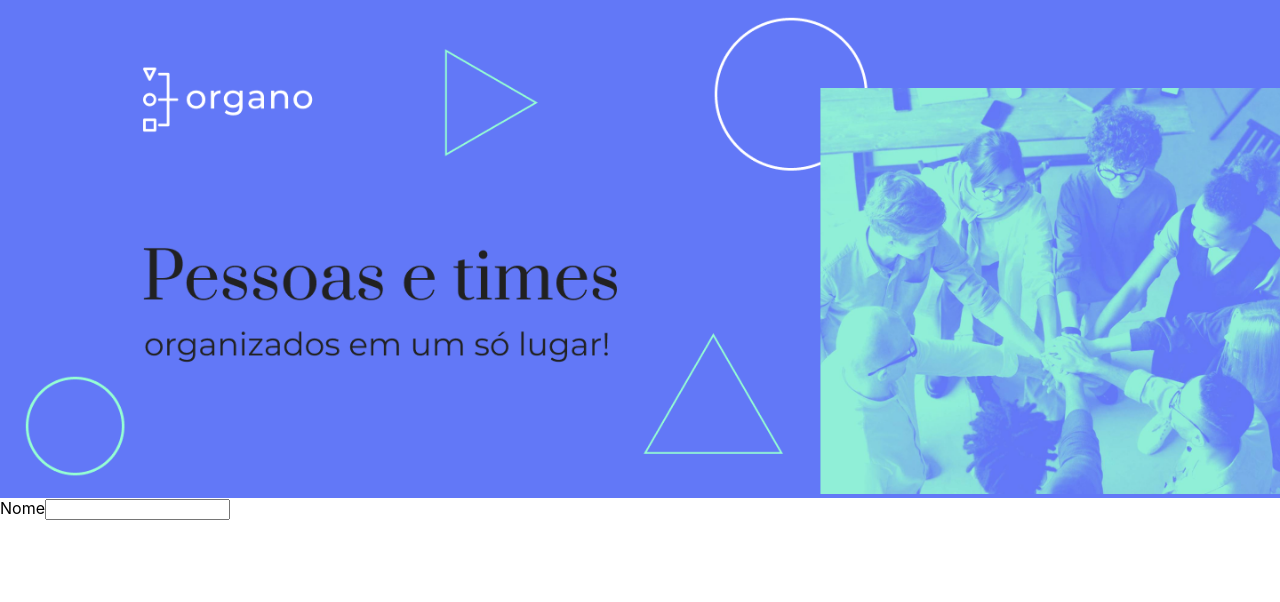
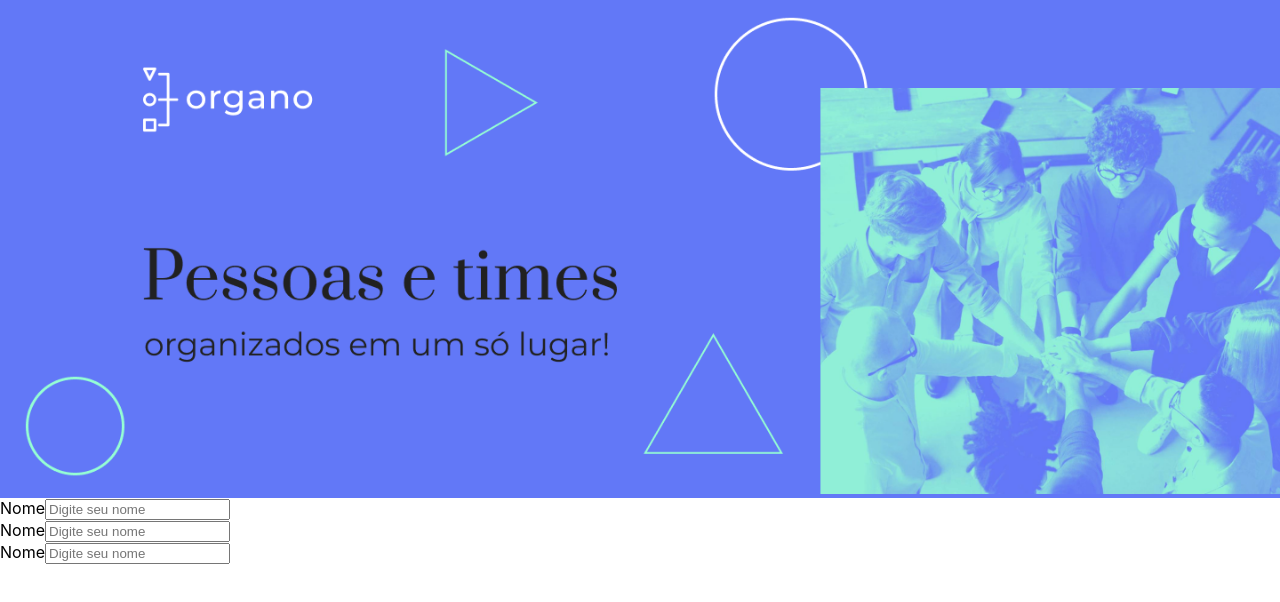
Before and after one commit to Cmurilo1/React-projeto-organo, a React (Create React App) app: page / in a window 1280 px wide. Shown: the top 602 px of the page. Built offline with nearby package versions, Linux system fonts and the light colour scheme.

Commit message:
Campotexto criado e recebendo props co sucesso

```diff
--- a/src/App.js
+++ b/src/App.js
@@ -7,8 +7,9 @@ function App() {
   return (
     <div className="App">
       <Banner/>
-      <CampoTexto/>
-
+      <CampoTexto label="Nome"/>
+      <CampoTexto label="cargo"/>
+      <CampoTexto label="imagen"/>
     </div>
   );
 }
--- a/src/componentes/CampoTexto/CampoTexto.css
+++ b/src/componentes/CampoTexto/CampoTexto.css
@@ -0,0 +1,18 @@
+.campotexto{
+    margin: 24px 0;
+
+}
+.campotexto label{
+    display: block;
+    font-size: 24px;
+    margin-bottom: 8px;
+}
+.campotexto input{
+    background-color:#fff;
+    box-shadow: 10px 10px 30px rgba(0, 0, 0, 0.06);
+    width: 100%;
+    border: none;
+    font-size: 24px;
+    padding: 24px;
+    box-sizing: border-box;
+}
--- a/src/componentes/CampoTexto/index.js
+++ b/src/componentes/CampoTexto/index.js
@@ -1,8 +1,11 @@
-const CampoTexto = () => {
+import './CampoTexto.css'
+
+const CampoTexto = (props) => {
+    console.log(props)
     return (
-        <div>
+        <div className="campo-texto">
             <label>Nome</label>
-            <input  />
+            <input placeholder="Digite seu nome" />
         </div>
 
     )
```
